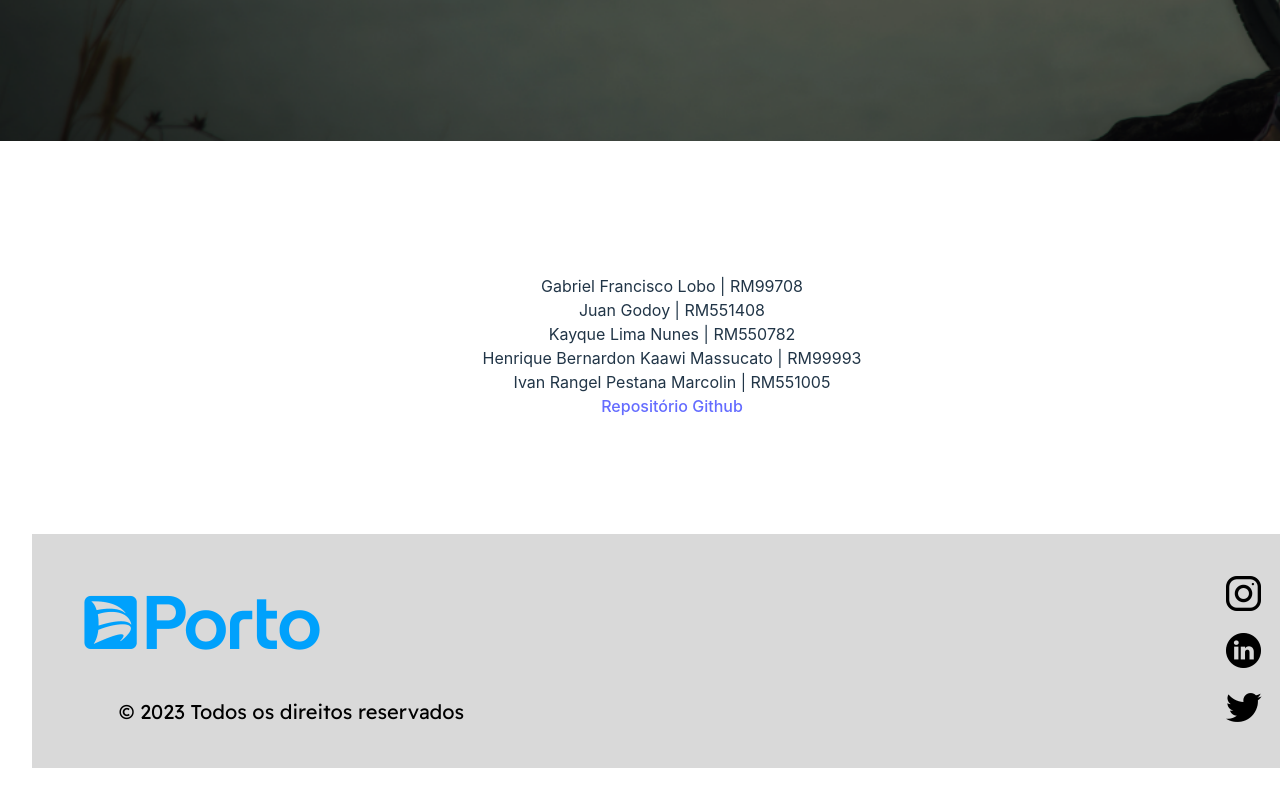
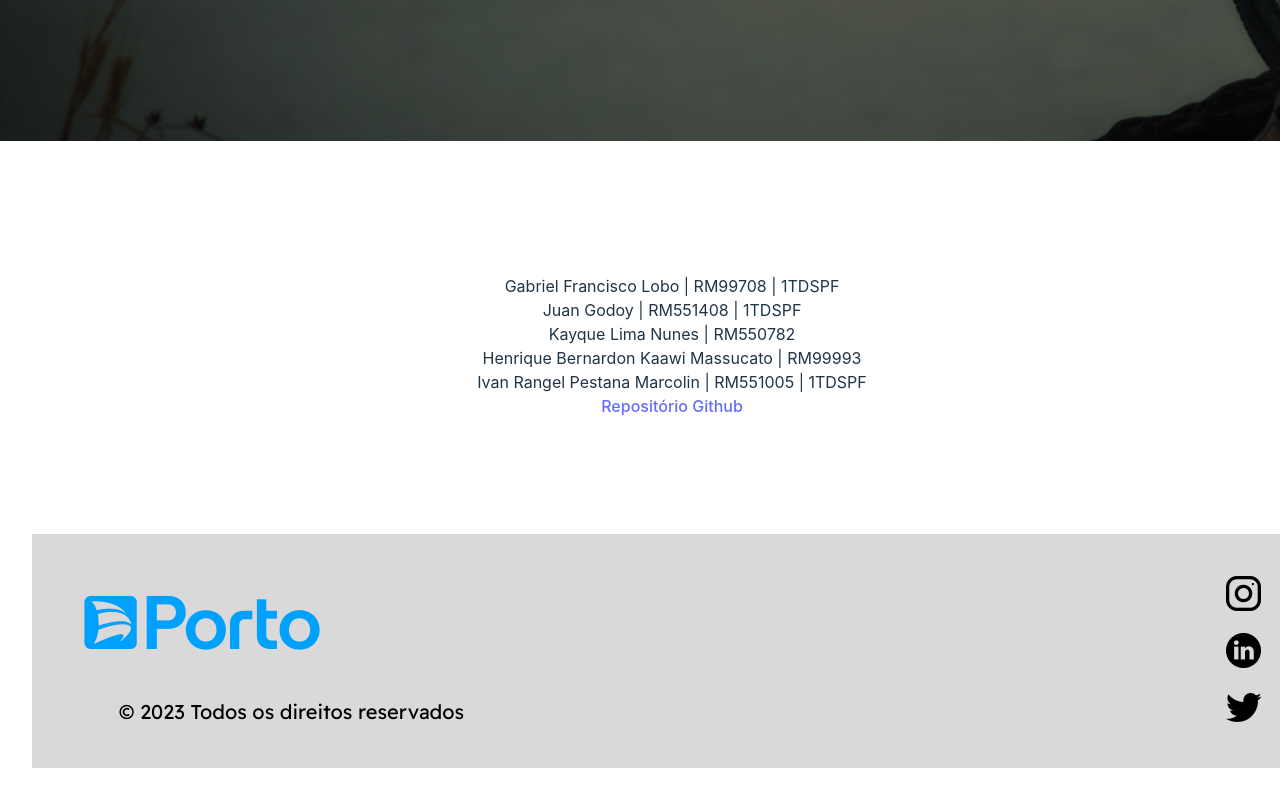
Before and after one commit to gabrielLoboo/react-sprint3, a React (Vite) app in the folder react-app/: page /integrantes in a window 1280 px wide. Shown: the part 789-1589 px from the top of the page. Built offline with nearby package versions, Linux system fonts and the light colour scheme.

Commit message:
Correção o integrantes.jsx

```diff
--- a/react-app/src/routes/Integrantes/Integrantes.jsx
+++ b/react-app/src/routes/Integrantes/Integrantes.jsx
@@ -5,11 +5,11 @@ export default function Integrantes() {
 
   return (
     <ul className='listIntegrantes'>
-        <li>Gabriel Francisco Lobo | RM99708</li>
-        <li>Juan Godoy | RM551408</li>
+        <li>Gabriel Francisco Lobo | RM99708 | 1TDSPF</li>
+        <li>Juan Godoy | RM551408 | 1TDSPF</li>
         <li>Kayque Lima Nunes | RM550782</li>
         <li>Henrique Bernardon Kaawi Massucato | RM99993</li>
-        <li>Ivan Rangel Pestana Marcolin | RM551005</li>
+        <li>Ivan Rangel Pestana Marcolin | RM551005 | 1TDSPF</li>
 
         <a href="https://github.com/gabrielLoboo/react-sprint3">Repositório Github</a>
     </ul>
```
